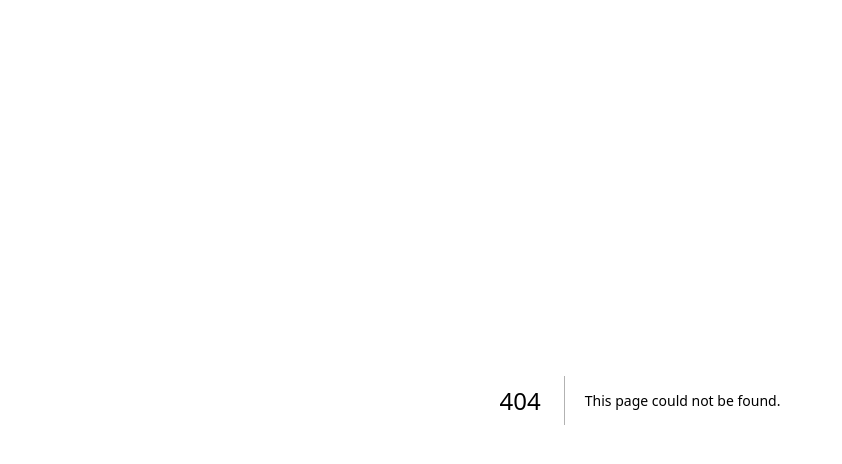
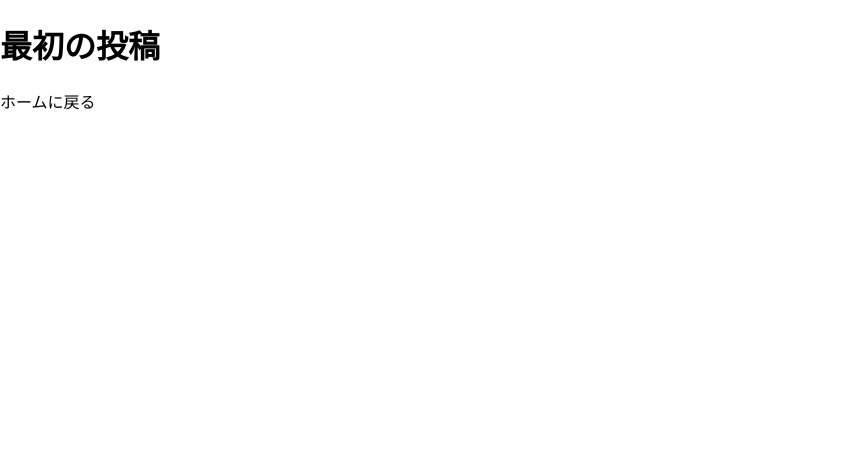
Before and after one commit to kkojimawk/next-blog-ssg, a Next.js app: page /posts/firstPost in a window 1280 px wide. Before the commit this address had no page. Shown: the top 464 px of the page, without its empty margins (0-842 px from the left). Built offline with nearby package versions, Linux system fonts and the light colour scheme.

Commit message:
firstPost.jsx作成

```diff
--- /dev/null
+++ b/pages/posts/firstPost.jsx
@@ -0,0 +1,17 @@
+import Head from "next/head";
+import Link from "next/link";
+
+Head;
+const firstPost = () => {
+  return (
+    <div>
+      <Head>
+        <title>最初の投稿</title>
+      </Head>
+      <h1>最初の投稿</h1>
+      <Link href="/">ホームに戻る</Link>
+    </div>
+  );
+};
+
+export default firstPost;
```
